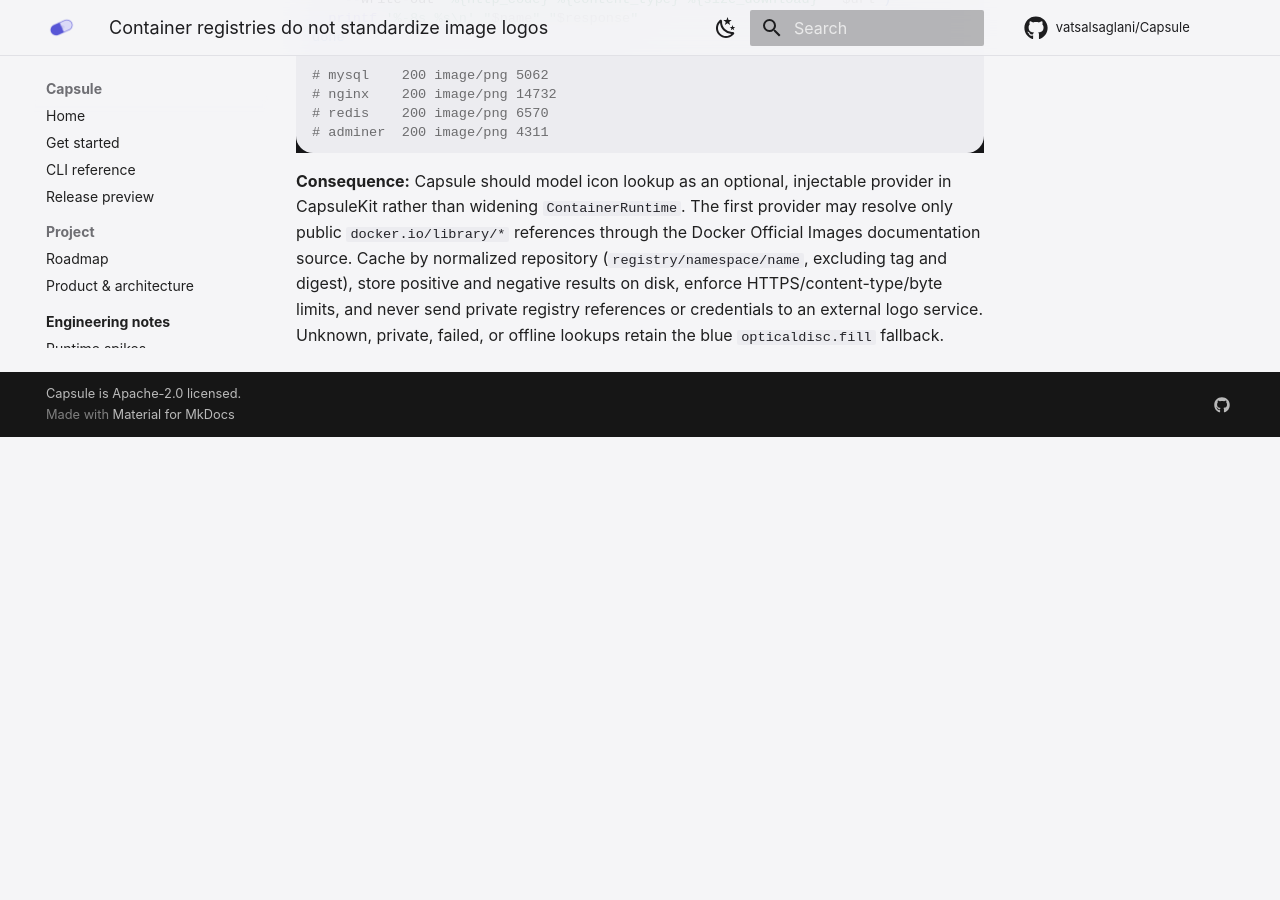
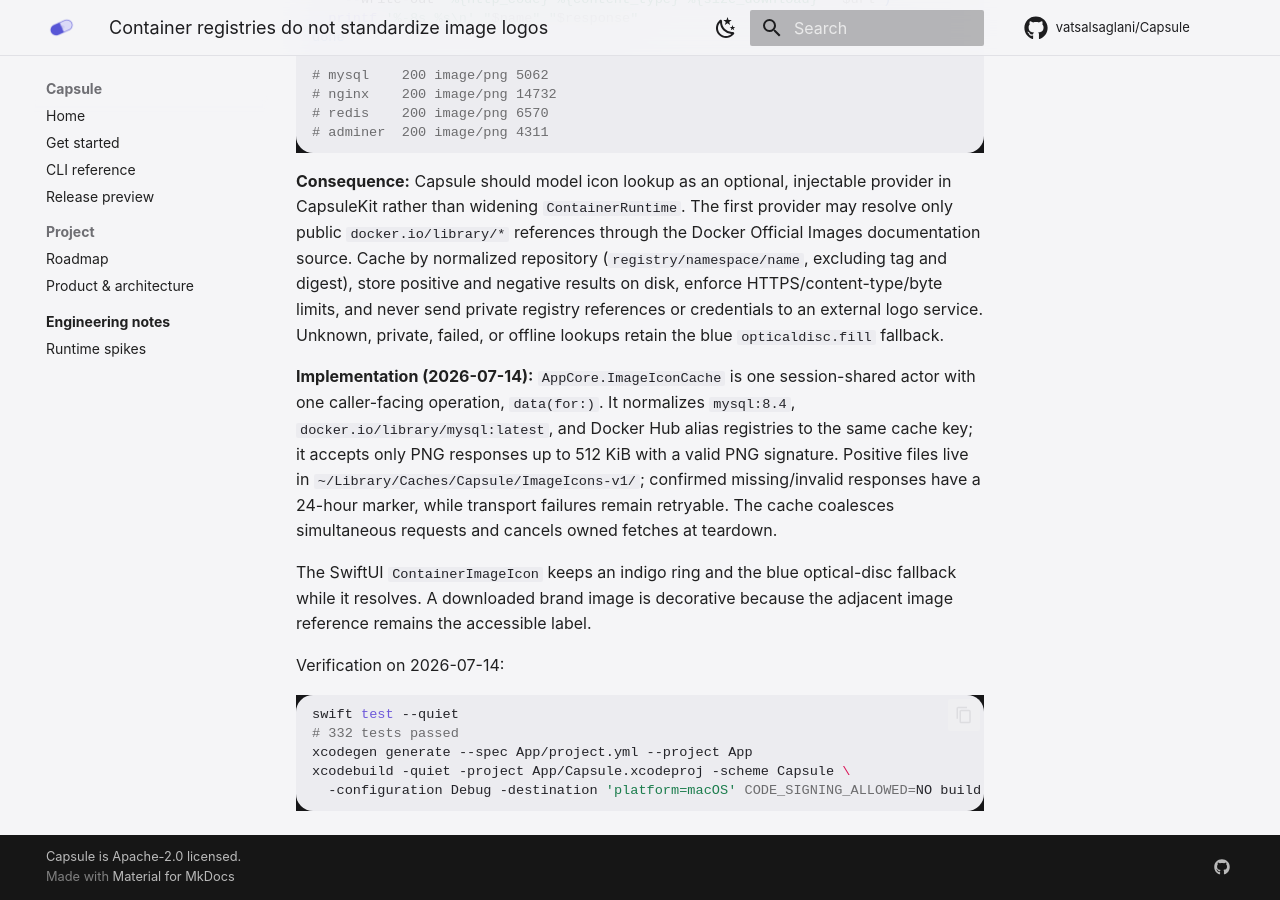
Before and after one commit to vatsalsaglani/Capsule, an MkDocs documentation site: the page built from docs/learnings/2026-07-13-container-image-logo-metadata.md, in a window 1280 px wide and 900 px high, scrolled down 806 px. Built offline with MkDocs 1.6.1 and Material for MkDocs 9.7.7, drawn with Linux system fonts in a browser that asks for light colours; comment, search, counter and statistics services are not loaded; before the commit the page ends 1243 px from its top, so only the background shows below that.

Commit message:
Document runtime outage presentation, default kernel readiness, and icon cache implementation
Update learnings index and roadmap to reflect default-kernel readiness in
`capsule doctor`, full-window runtime-missing onboarding, service-outage
recovery

````diff
--- a/docs/learnings/2026-07-13-container-image-logo-metadata.md
+++ b/docs/learnings/2026-07-13-container-image-logo-metadata.md
@@ -37,3 +37,26 @@ negative results on disk, enforce HTTPS/content-type/byte limits, and never
 send private registry references or credentials to an external logo service.
 Unknown, private, failed, or offline lookups retain the blue
 `opticaldisc.fill` fallback.
+
+**Implementation (2026-07-14):** `AppCore.ImageIconCache` is one
+session-shared actor with one caller-facing operation, `data(for:)`. It
+normalizes `mysql:8.4`, `docker.io/library/mysql:latest`, and Docker Hub alias
+registries to the same cache key; it accepts only PNG responses up to 512 KiB
+with a valid PNG signature. Positive files live in
+`~/Library/Caches/Capsule/ImageIcons-v1/`; confirmed missing/invalid responses
+have a 24-hour marker, while transport failures remain retryable. The cache
+coalesces simultaneous requests and cancels owned fetches at teardown.
+
+The SwiftUI `ContainerImageIcon` keeps an indigo ring and the blue optical-disc
+fallback while it resolves. A downloaded brand image is decorative because the
+adjacent image reference remains the accessible label.
+
+Verification on 2026-07-14:
+
+```sh
+swift test --quiet
+# 332 tests passed
+xcodegen generate --spec App/project.yml --project App
+xcodebuild -quiet -project App/Capsule.xcodeproj -scheme Capsule \
+  -configuration Debug -destination 'platform=macOS' CODE_SIGNING_ALLOWED=NO build
+```
````
Also changed, not shown: docs/ROADMAP.md (+3 -3 lines), docs/learnings/2026-07-14-default-kernel-readiness.md (added, +84 -0 lines), docs/learnings/2026-07-14-runtime-xpc-outage-presentation.md (added, +43 -0 lines), docs/learnings/README.md (+2 -0 lines).
